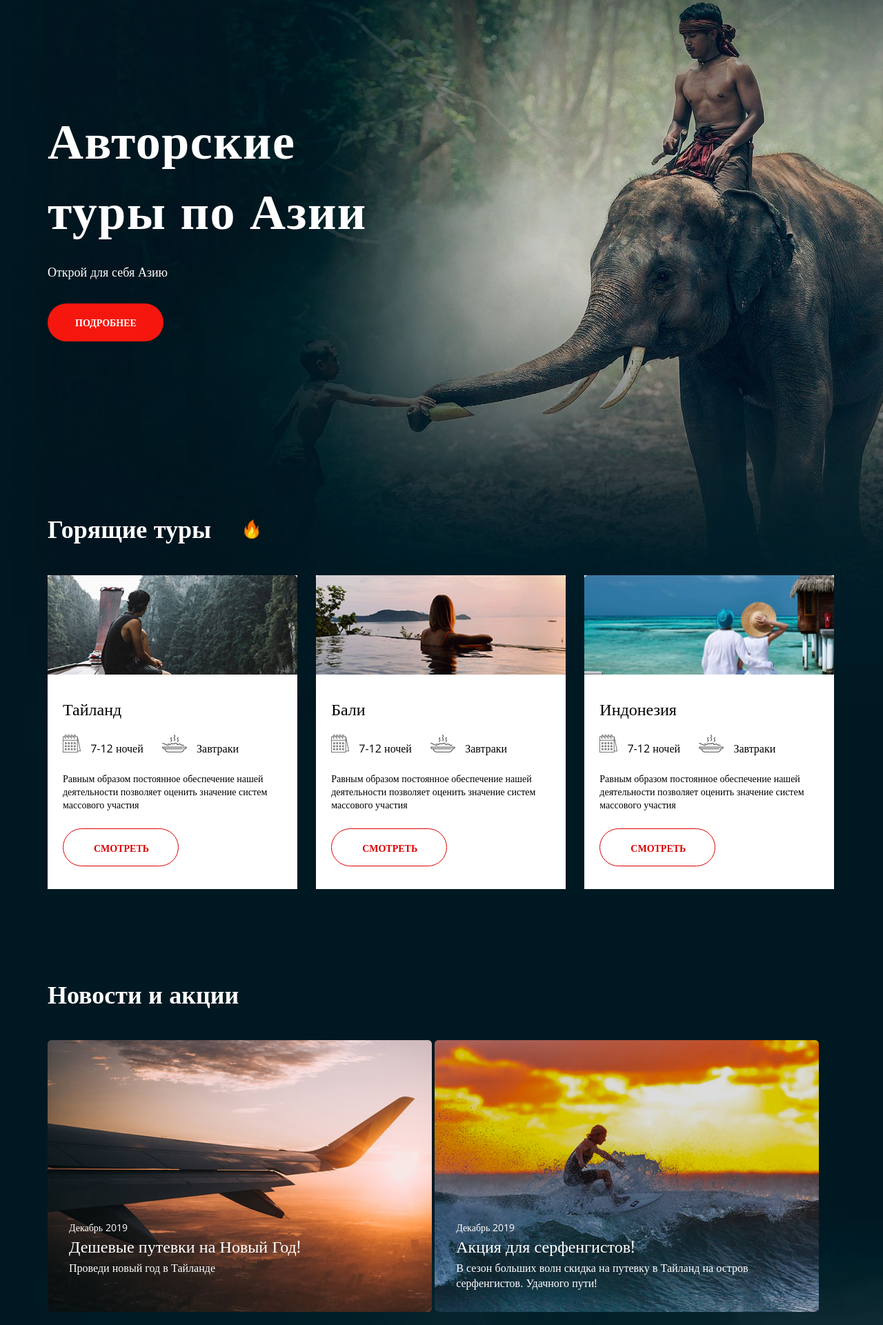
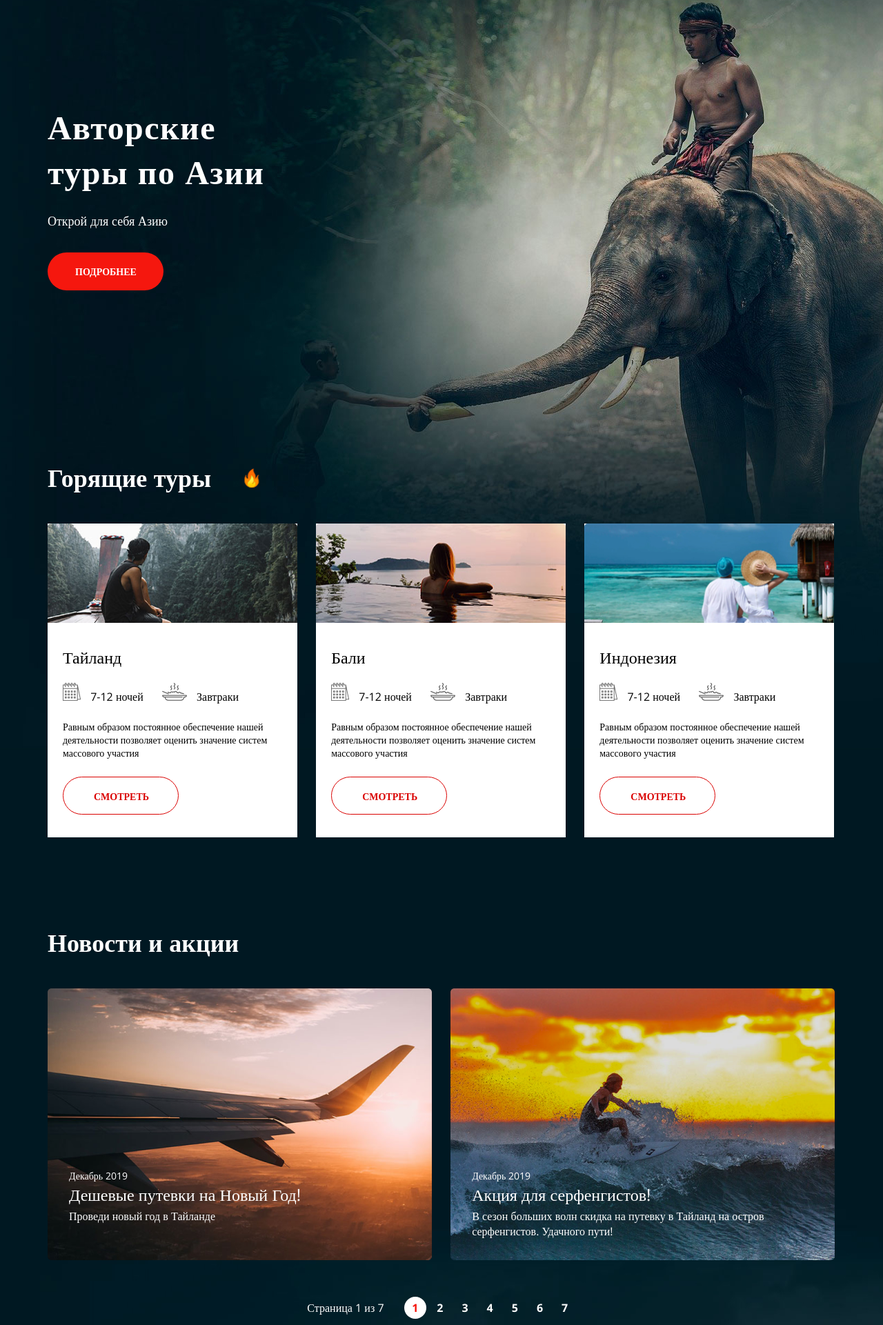
Before and after one commit to tschubez/new-project, a plain HTML site: page index.html in a window 1280 px wide. Shown: the part 119-2040 px from the top of the page at 69% size. Drawn offline with nearby package versions, Linux system fonts and the light colour scheme.

Commit message:
надеюсь последнее

```diff
--- a/css/blocks/hello.css
+++ b/css/blocks/hello.css
@@ -3,7 +3,8 @@
 }
 
 .hello__title {
-  font-size: 72px;
+  font-weight: bold;
+  font-size: 48px;
   letter-spacing: 1.44px;
   margin-bottom: 27px;
 }
--- a/css/blocks/news.css
+++ b/css/blocks/news.css
@@ -13,6 +13,10 @@
   position: relative;
   border-radius: 5px;
   overflow: hidden;
+  margin-right: 23px;
+}
+.news__item:last-child {
+  margin-right: 0px;
 }
 
 .news__cover {
--- a/index.html
+++ b/index.html
@@ -33,7 +33,7 @@
     <main class="maincontent">
       <section class="hello">
         <div class="container">
-          <h1 class="title hello__title">Авторские <br>туры по Азии</h1>
+          <h1 class="hello__title">Авторские <br>туры по Азии</h1>
           <div class="hello__text">Открой для себя Азию</div>
           <a href="#" class="button">Подробнее</a>
         </div>
@@ -123,7 +123,7 @@
           <div class="paginator">
             <div class="paginator__text">Страница 1 из 7</div>
             <ul class="paginator__list">
-              <li class="paginator__item"><a href="" class="paginator__link">1</a></li>
+              <li class="paginator__item paginator__item--activ"><a href="" class="paginator__link">1</a></li>
               <li class="paginator__item"><a href="" class="paginator__link">2</a></li>
               <li class="paginator__item"><a href="" class="paginator__link">3</a></li>
               <li class="paginator__item"><a href="" class="paginator__link">4</a></li>
```
